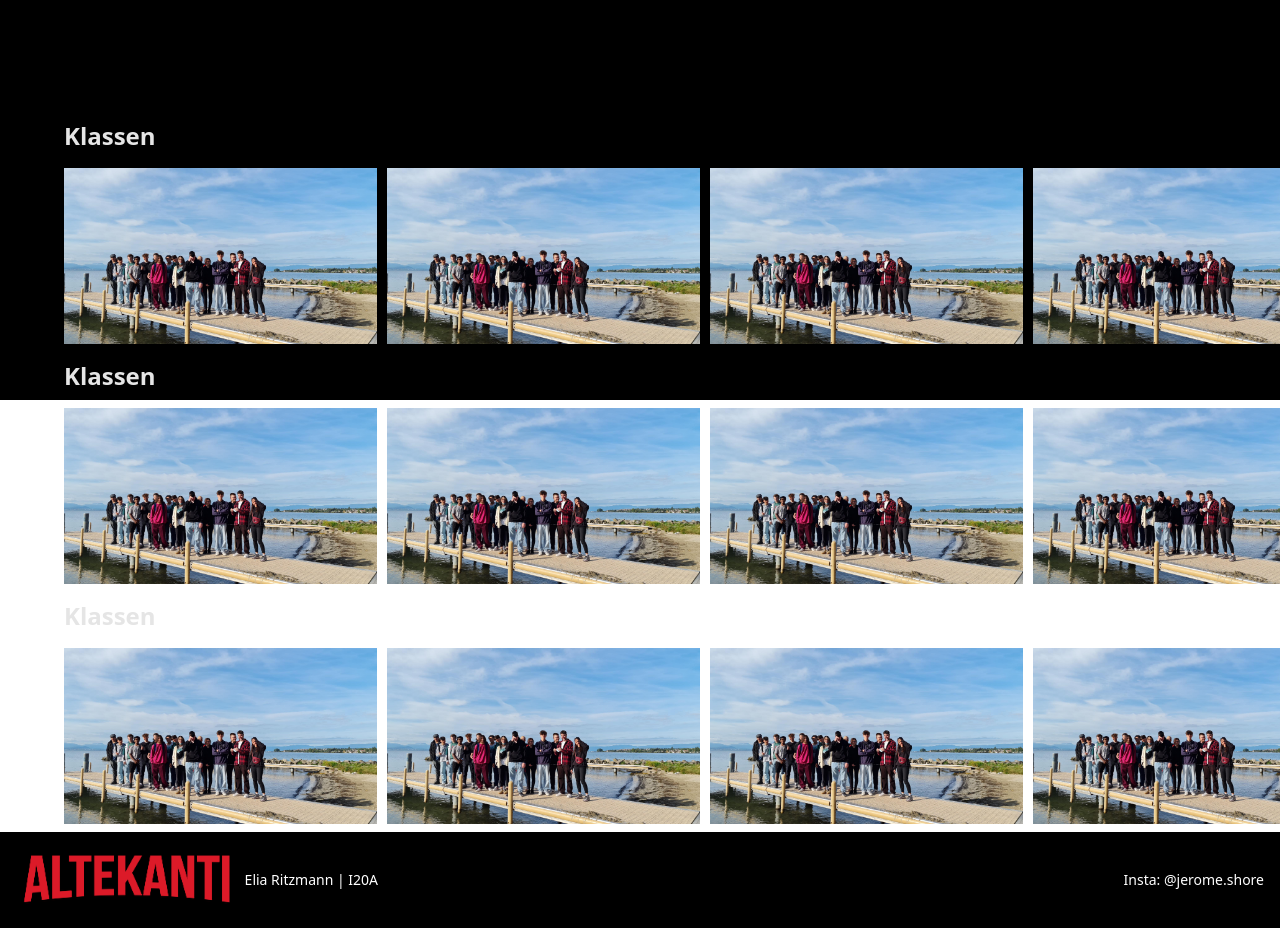
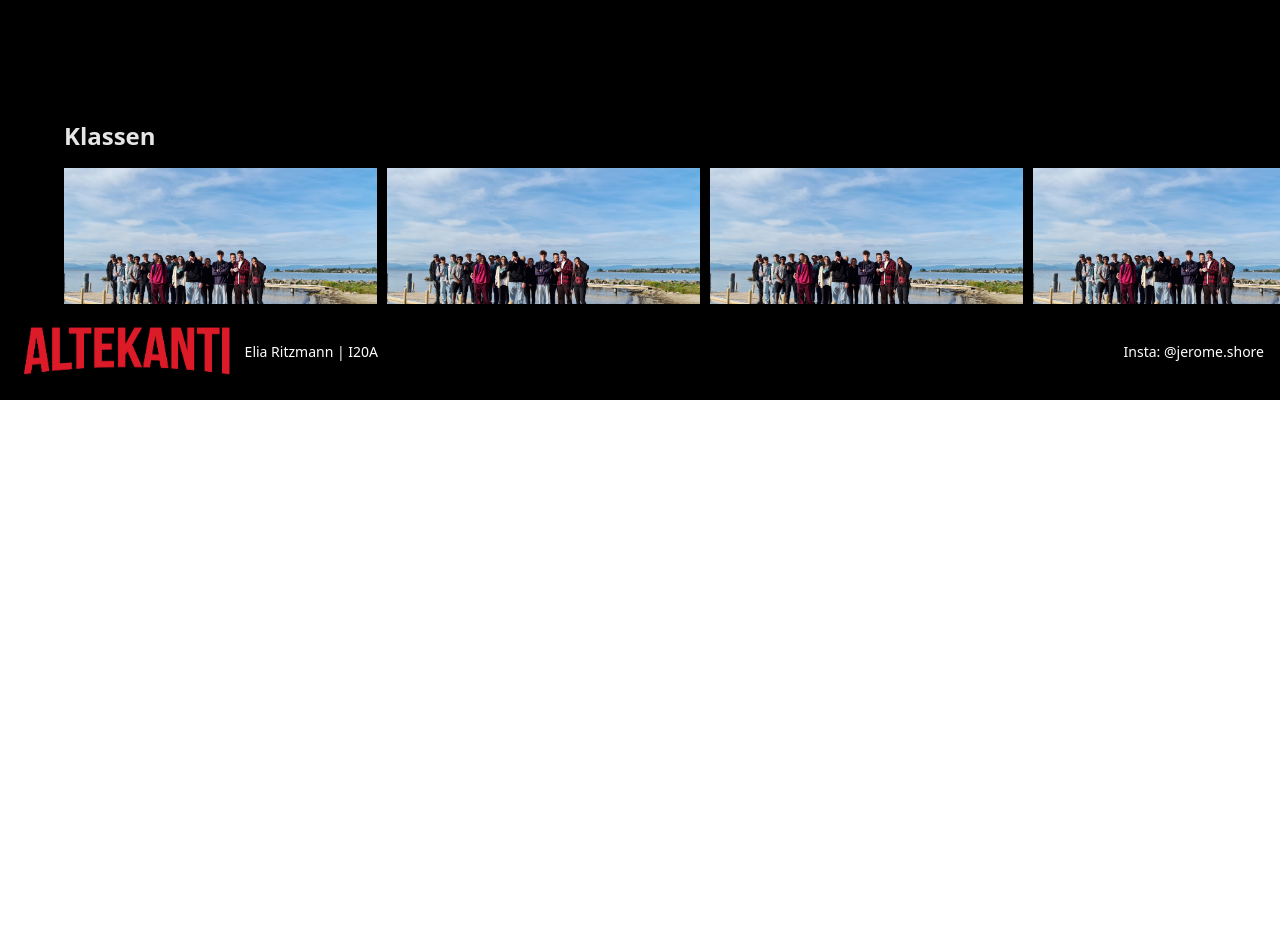
Before and after one commit to EliaRitzmann/altekanti-countdown, a SvelteKit app: page / in a window 1280 px wide. Shown: the part 400-1328 px from the top of the page. After the commit the page ends 800 px from the top, so only its background shows below. Built offline with nearby package versions, Linux system fonts and the light colour scheme.

Commit message:
first version

```diff
--- a/src/components/Intro.svelte
+++ b/src/components/Intro.svelte
@@ -4,7 +4,9 @@
 
 <div class="flex justify-center items-center h-screen" data-theme="light">
     <h1 class="txt font-roboto">Alte Kanti Aarau</h1>
-    <audio src="netflix_sound.mp3" controls autoplay style="display: none;"></audio>
+    <!-- svelte-ignore a11y-missing-attribute -->
+    <iframe src="netflix_sound.mp3" allow="autoplay" id="audio" hidden ></iframe>
+    <audio src="netflix_sound.mp3" autoplay style="display: none;" ></audio>
 </div>
 
 
--- a/src/components/Main.svelte
+++ b/src/components/Main.svelte
@@ -1,56 +1,47 @@
 <script>
-import { onMount } from 'svelte';
-  import { compute_slots } from 'svelte/internal';
+  import { onMount } from "svelte";
+  import { compute_slots } from "svelte/internal";
 
-  let days = '00';
-  let hours = '00';
-  let minutes = '00';
-  let seconds = '00';
+  let days = "00";
+  let hours = "00";
+  let minutes = "00";
+  let seconds = "00";
 
   const countdown = () => {
-    const endDate = new Date('May 5, 2023 14:50:00').getTime();
+    const endDate = new Date("May 5, 2023 14:50:00").getTime();
     const now = new Date().getTime();
     const distance = endDate - now;
 
-    days = Math.floor(distance / (1000 * 60 * 60 * 24)).toString().padStart(2, '0');
-    hours = Math.floor((distance % (1000 * 60 * 60 * 24)) / (1000 * 60 * 60)).toString().padStart(2, '0');
-    minutes = Math.floor((distance % (1000 * 60 * 60)) / (1000 * 60)).toString().padStart(2, '0');
-    seconds = Math.floor((distance % (1000 * 60)) / 1000).toString().padStart(2, '0');
-    console.log("hello" + seconds)
+    days = Math.floor(distance / (1000 * 60 * 60 * 24))
+      .toString()
+      .padStart(2, "0");
+    hours = Math.floor((distance % (1000 * 60 * 60 * 24)) / (1000 * 60 * 60))
+      .toString()
+      .padStart(2, "0");
+    minutes = Math.floor((distance % (1000 * 60 * 60)) / (1000 * 60))
+      .toString()
+      .padStart(2, "0");
+    seconds = Math.floor((distance % (1000 * 60)) / 1000)
+      .toString()
+      .padStart(2, "0");
+    console.log("hello" + seconds);
   };
 
   onMount(() => {
     countdown();
     setInterval(countdown, 1000);
+
+
   });
 </script>
 
-<style>
-  .cover {
-      -webkit-mask-image:-webkit-gradient(linear, left top, left bottom, from(rgba(0,0,0,1)), to(rgba(0,0,0,0)));
-      mask-image: linear-gradient(to bottom, rgba(0,0,0,1), rgba(0,0,0,0));
-    }
-
-     /* Hide scrollbar for Chrome, Safari and Opera */
-.example::-webkit-scrollbar {
-  display: none;
-}
-
-/* Hide scrollbar for IE, Edge and Firefox */
-.example {
-  -ms-overflow-style: none;  /* IE and Edge */
-  scrollbar-width: none;  /* Firefox */
-}
-</style>
-
-<div class="bg-gradient-to-b lg:h-[140vh] text-white ">
-  <header class="absolute w-screen flex justify-between ">
+<div
+  class="bg-gradient-to-b lg:h-[140vh] text-white overflow-hidden max-h-screen"
+>
+  <header class="absolute w-screen flex justify-between">
     <div class="flex items-center space-x-2 md:space-x-10">
       <!-- svelte-ignore a11y-missing-attribute -->
-      <img
-        src="logo.png"
-        class="cursor-pointer object-contain h-16"
-      />
+      <img src="logo.png" class="cursor-pointer object-contain h-16" />
 
       <ul class="hidden space-x-4 md:flex">
         <li class="font-bold text-xl">Home</li>
@@ -71,140 +62,155 @@ import { onMount } from 'svelte';
   </header>
 
   <main class="pl-4 lg:pl-16">
-
     <div
       class="flex flex-col space-y-2 py-16 md:space-y-4 lg:h-[65vh] lg:justify-center lg:pb-12"
     >
       <div class="absolute top-0 left-0 -z-10 w-screen bg-black h-full">
         <!-- svelte-ignore a11y-missing-attribute -->
-        <img src="cover.png" layout="fill" objectFit="cover" class="cover"/>
-
+        <img src="cover.png" layout="fill" objectFit="cover" class="cover" />
       </div>
-
-
 
       <h1 class="text-2xl font-bold md:text-4xl lg:text-7xl">Abschluss 2023</h1>
       <p
         class="max-w-xs text-xs text-shadow-md md:max-w-lg md:text-lg lg:max-w-2xl lg:text-2xl"
       >
         Thema: Filme und Serien (evt. Text)
-
       </p>
 
-      <div class="flex space-x-3">
+      <div class="flex space-x-3 hidden md:block">
         <div class="grid grid-flow-col gap-5 text-center auto-cols-max">
-            <div class="flex flex-col p-2 bg-red-700 rounded-box text-neutral-content">
+          <div
+            class="flex flex-col p-2 bg-red-700 rounded-box text-neutral-content"
+          >
             <span class="countdown font-mono text-2xl lg:text-5xl">
               {days}
             </span>
             days
           </div>
-            <div class="flex flex-col p-2 bg-red-700 rounded-box text-neutral-content">
+          <div
+            class="flex flex-col p-2 bg-red-700 rounded-box text-neutral-content"
+          >
             <span class="countdown font-mono text-2xl lg:text-5xl">
               {hours}
             </span>
             hours
           </div>
-            <div class="flex flex-col p-2 bg-red-700 rounded-box text-neutral-content">
+          <div
+            class="flex flex-col p-2 bg-red-700 rounded-box text-neutral-content"
+          >
             <span class="countdown font-mono text-2xl lg:text-5xl">
               {minutes}
             </span>
             min
           </div>
-            <div class="flex flex-col p-2 bg-red-700 rounded-box text-neutral-content">
+          <div
+            class="flex flex-col p-2 bg-red-700 rounded-box text-neutral-content"
+          >
             <span class="countdown font-mono text-2xl lg:text-5xl">
               {seconds}
             </span>
             sec
           </div>
         </div>
-
       </div>
     </div>
-    <section class="md:space-y-24 " />
-    <div class=" space-y-0.5 md:space-y-2">
-      <h2 class="w-56 cursor-pointer text-sm font-semibold text-[#e5e5e5] transition duration-200 hover:text-white md:text-2xl">
+    <section class="md:space-y-24 bg-black" />
+
+
+    <div class=" space-y-0.5 md:space-y-2 mt-8 lg:mt-0">
+      <h2
+        class="w-56 cursor-pointer text-sm font-semibold text-[#e5e5e5] transition duration-200 hover:text-white md:text-2xl"
+      >
         Klassen
       </h2>
       <div class="group relative md:-ml-2">
-
-
         <div
-
           class="flex items-center space-x-0.5 overflow-x-scroll scrollbar-hide md:space-x-2.5 md:p-2 example"
         >
-          <img src="bild1.png" alt="" class="h-44 w-80">
-          <img src="bild1.png" alt="" class="h-44 w-80">
-          <img src="bild1.png" alt="" class="h-44 w-80">
-          <img src="bild1.png" alt="" class="h-44 w-80">
-          <img src="bild1.png" alt="" class="h-44 w-80">
-          <img src="bild1.png" alt="" class="h-44 w-80">
-          <img src="bild1.png" alt="" class="h-44 w-80">
+          <img src="bild1.png" alt="" class="h-44 w-80" />
+          <img src="bild1.png" alt="" class="h-44 w-80" />
+          <img src="bild1.png" alt="" class="h-44 w-80" />
+          <img src="bild1.png" alt="" class="h-44 w-80" />
+          <img src="bild1.png" alt="" class="h-44 w-80" />
+          <img src="bild1.png" alt="" class="h-44 w-80" />
+          <img src="bild1.png" alt="" class="h-44 w-80" />
+        </div>
+      </div>
     </div>
 
-
+    <div class="flex justify-center mt-20">
+      <div class="flex space-x-3  md:hidden">
+        <div class="grid grid-flow-col gap-5 text-center auto-cols-max">
+          <div
+            class="flex flex-col p-2 bg-red-700 rounded-box text-neutral-content"
+          >
+            <span class="countdown font-mono text-5xl">
+              {days}
+            </span>
+            days
           </div>
-      <div class=" space-y-0.5 md:space-y-2">
-        <h2 class="w-56 cursor-pointer text-sm font-semibold text-[#e5e5e5] transition duration-200 hover:text-white md:text-2xl">
-          Klassen
-        </h2>
-        <div class="group relative md:-ml-2">
-
-
           <div
-
-          class="flex items-center space-x-0.5 overflow-x-scroll scrollbar-hide md:space-x-2.5 md:p-2 example"
+            class="flex flex-col p-2 bg-red-700 rounded-box text-neutral-content"
           >
-            <img src="bild1.png" alt="" class="h-44 w-80">
-            <img src="bild1.png" alt="" class="h-44 w-80">
-            <img src="bild1.png" alt="" class="h-44 w-80">
-            <img src="bild1.png" alt="" class="h-44 w-80">
-            <img src="bild1.png" alt="" class="h-44 w-80">
-            <img src="bild1.png" alt="" class="h-44 w-80">
-            <img src="bild1.png" alt="" class="h-44 w-80">
+            <span class="countdown font-mono text-5xl">
+              {hours}
+            </span>
+            hours
           </div>
-
-
+          <div
+            class="flex flex-col p-2 bg-red-700 rounded-box text-neutral-content"
+          >
+            <span class="countdown font-mono text-5xl">
+              {minutes}
+            </span>
+            min
           </div>
-        <div class="space-y-0.5 md:space-y-2">
-          <h2 class="w-56 cursor-pointer text-sm font-semibold text-[#e5e5e5] transition duration-200 hover:text-white md:text-2xl">
-            Klassen
-          </h2>
-          <div class="group relative md:-ml-2">
-
-
           <div
-
-            class="flex items-center space-x-0.5 overflow-x-scroll scrollbar-hide md:space-x-2.5 md:p-2 example"
+            class="flex flex-col p-2 bg-red-700 rounded-box text-neutral-content"
           >
-              <img src="bild1.png" alt="" class="h-44 w-80">
-              <img src="bild1.png" alt="" class="h-44 w-80">
-              <img src="bild1.png" alt="" class="h-44 w-80">
-              <img src="bild1.png" alt="" class="h-44 w-80">
-              <img src="bild1.png" alt="" class="h-44 w-80">
-              <img src="bild1.png" alt="" class="h-44 w-80">
-              <img src="bild1.png" alt="" class="h-44 w-80">
+            <span class="countdown font-mono text-5xl">
+              {seconds}
+            </span>
+            sec
           </div>
-
-
+        </div>
       </div>
     </div>
 
   </main>
-  <footer class="footer items-center p-4 bg-black ">
+  <footer class="footer items-center p-4 bg-black absolute bottom-0">
     <div class="items-center grid-flow-col">
       <!-- svelte-ignore a11y-missing-attribute -->
-      <img
-        src="logo.png"
-        class="cursor-pointer object-contain h-16"
-      />
+      <img src="logo.png" class="cursor-pointer object-contain h-16" />
       <p>Elia Ritzmann | I20A</p>
     </div>
-    <div class="grid-flow-col gap-4 md:place-self-center md:justify-self-end">
+    <div class=" hidden md:block grid-flow-col gap-4 md:place-self-center md:justify-self-end">
       <!-- svelte-ignore a11y-missing-attribute -->
-      <a><h1>Insta: @jerome.shore</h1>
-      </a>
-
+      <a><h1>Insta: @jerome.shore</h1> </a>
     </div>
   </footer>
 </div>
+
+<style>
+  .cover {
+    -webkit-mask-image: -webkit-gradient(
+      linear,
+      left top,
+      left bottom,
+      from(rgba(0, 0, 0, 1)),
+      to(rgba(0, 0, 0, 0))
+    );
+    mask-image: linear-gradient(to bottom, rgba(0, 0, 0, 1), rgba(0, 0, 0, 0));
+  }
+
+  /* Hide scrollbar for Chrome, Safari and Opera */
+  .example::-webkit-scrollbar {
+    display: none;
+  }
+
+  /* Hide scrollbar for IE, Edge and Firefox */
+  .example {
+    -ms-overflow-style: none; /* IE and Edge */
+    scrollbar-width: none; /* Firefox */
+  }
+</style>
```
Lines whose indentation alone changed are shown as unchanged.
